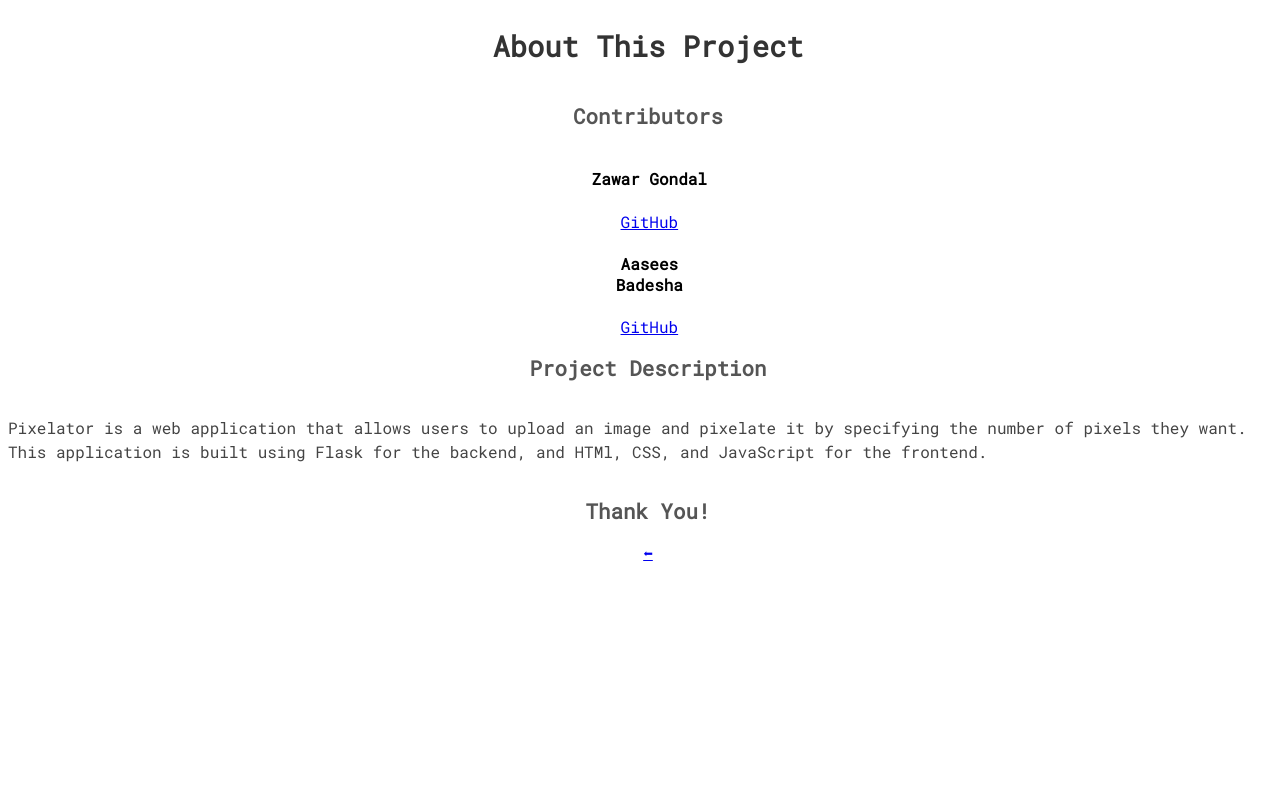
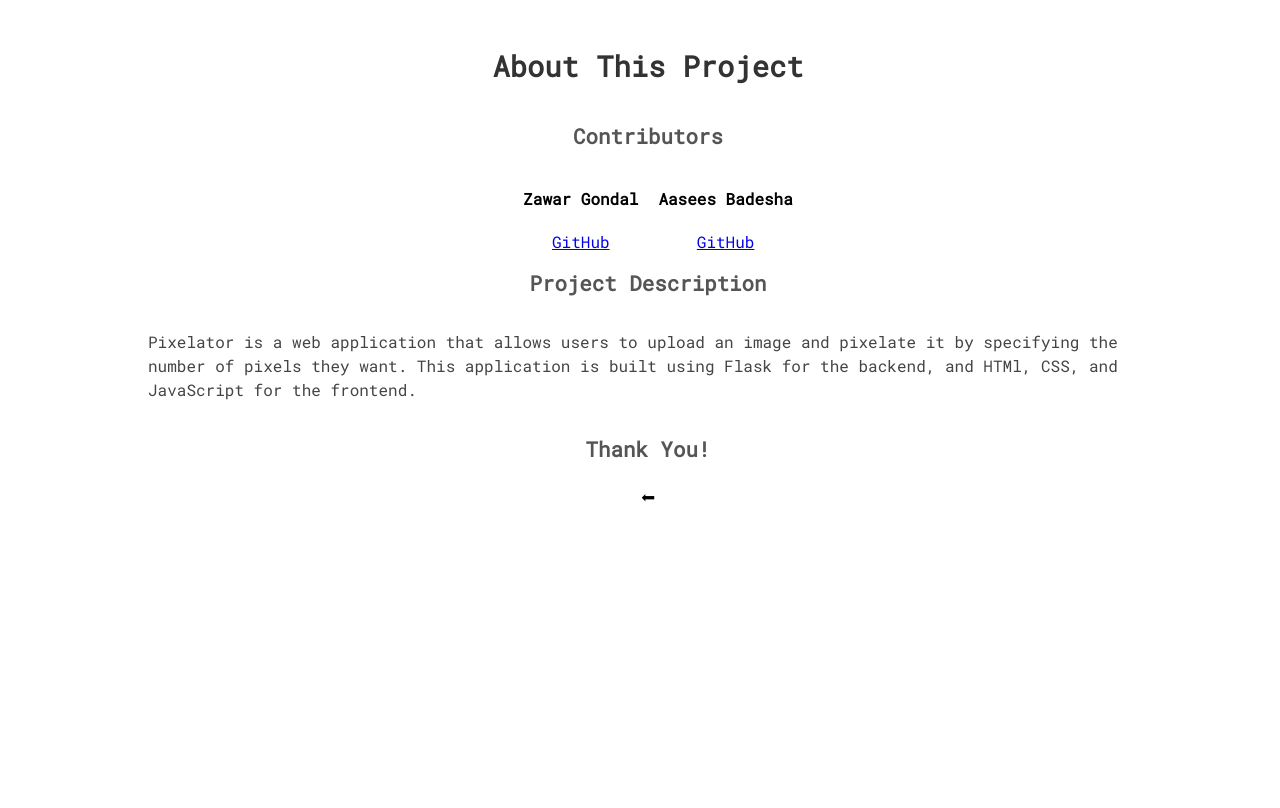
Before and after one commit to ZawarG/ZPixelator, a Flask app: page /about in a window 1280 px wide. Run offline with Flask 3, Linux system fonts and the light colour scheme.

Commit message:
small update to formatting of about page

```diff
--- a/static/styles.css
+++ b/static/styles.css
@@ -35,6 +35,10 @@ p {
     display:flex;
     align-items:center;
     flex-direction:column;
+    width: 100%;
+    max-width: 1000px;
+    margin: 0 auto;
+    padding: 20px;
 }
 
 .split {
@@ -184,3 +188,25 @@ input[type="file"] {
     flex-direction: column;
     text-align: center;
 }
+
+.card {
+    width: 100%;
+    max-height: 80%;
+    display: flex;
+    flex-direction: row;
+    justify-content: center;
+}
+
+.back-container {
+    text-align: center;
+}
+
+.back-button {
+    cursor: pointer;
+    display: inline-flex;
+    align-items: center;
+    justify-content: center;
+    text-decoration: none;
+    color: black;
+    font-size: 1.5em;
+}
```
